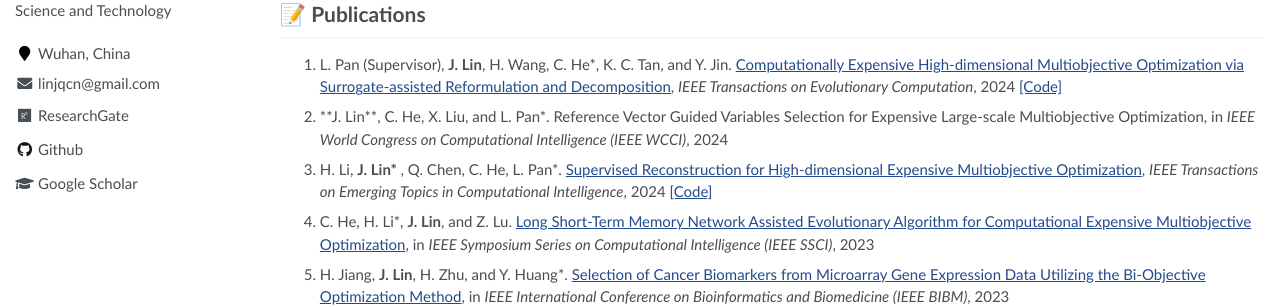
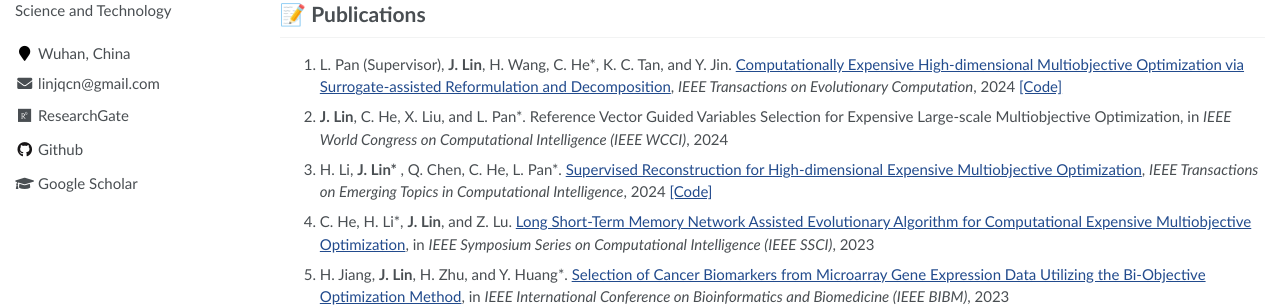
Before and after one commit to jqlincn/jqlincn.github.io, a Jekyll site: the page built from _pages/about.md, in a window 1280 px wide and 1013 px high. Shown: the part 374-681 px from the top of the window. Built offline with Jekyll 4.4.1, drawn with Linux system fonts in a browser that asks for light colours.

Commit message:
Update about.md

```diff
--- a/_pages/about.md
+++ b/_pages/about.md
@@ -39,7 +39,7 @@ My research interest includes computational intelligence, multiobjective optimiz
 <!--- <b>J. Lin</b>, C. He, Y. Tian, and L. Pan. Variable Reconstruction for Evolutionary Large-scale Expensive Multiobjective Optimization, _IEEE/CAA Journal of Automatica Sinica_, under review  <br>  -->
  <li> L. Pan (Supervisor), <b>J. Lin</b>, H. Wang, C. He*, K. C. Tan, and Y. Jin. <a href="https://ieeexplore.ieee.org/document/10477568">Computationally Expensive High-dimensional Multiobjective Optimization via Surrogate-assisted Reformulation and Decomposition</a>, <i>IEEE Transactions on Evolutionary Computation</i>, 2024
  <a href="https://github.com/jqlincn/TP-SAEA">[Code]</a> </li>
- <li>  **J. Lin**, C. He, X. Liu, and L. Pan*. Reference Vector Guided Variables Selection for Expensive Large-scale Multiobjective Optimization, in <i>IEEE World Congress on Computational Intelligence (IEEE WCCI)</i>, 2024   </li>
+ <li>  <b>J. Lin</b>, C. He, X. Liu, and L. Pan*. Reference Vector Guided Variables Selection for Expensive Large-scale Multiobjective Optimization, in <i>IEEE World Congress on Computational Intelligence (IEEE WCCI)</i>, 2024   </li>
  <li> H. Li, <b>J. Lin* </b>, Q. Chen, C. He, L. Pan*. <a href="https://ieeexplore.ieee.org/abstract/document/10428945">Supervised Reconstruction for High-dimensional Expensive Multiobjective Optimization</a>, <i>IEEE Transactions on Emerging Topics in Computational Intelligence</i>, 2024 <a href="https://github.com/jqlincn/SR-SAEA">[Code]</a> </li>
  <li> C. He, H. Li*, <b>J. Lin</b>, and Z. Lu. <a href="https://ieeexplore.ieee.org/abstract/document/10371889">Long Short-Term Memory Network Assisted Evolutionary Algorithm for Computational Expensive Multiobjective Optimization</a>, in <i>IEEE Symposium Series on Computational Intelligence (IEEE SSCI)</i>, 2023   </li>
  <li> H. Jiang, <b>J. Lin</b>, H. Zhu, and Y. Huang*. <a href="https://ieeexplore.ieee.org/abstract/document/10385464">Selection of Cancer Biomarkers from Microarray Gene Expression Data Utilizing the Bi-Objective Optimization Method</a>, in <i>IEEE International Conference on Bioinformatics and Biomedicine (IEEE BIBM)</i>, 2023   </li>
```
